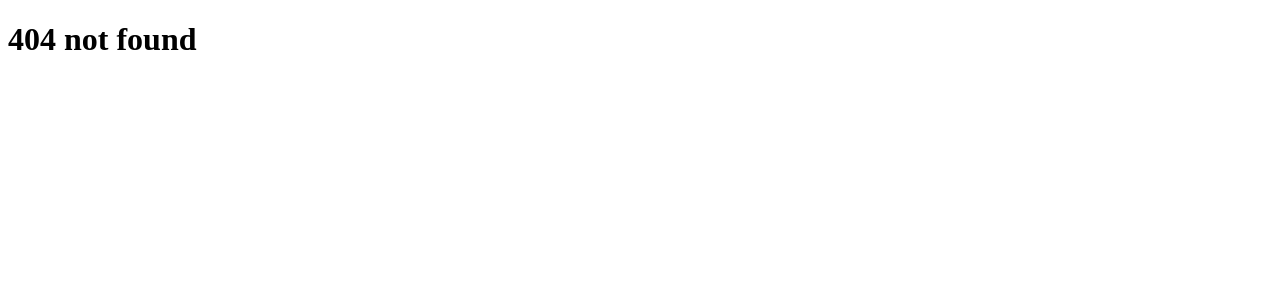
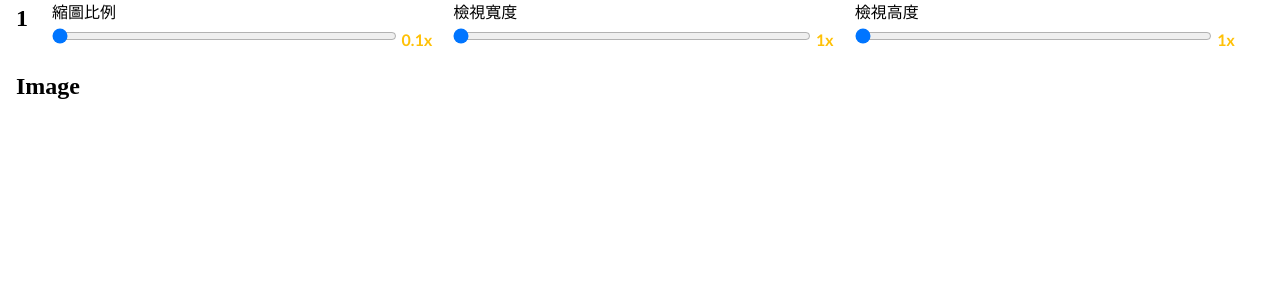
Before and after one commit to chochinlu/image-magnifier, a React (Create React App) app: page /check/1 in a window 1280 px wide. Before the commit this address had no page. Shown: the top 300 px of the page. Built offline with nearby package versions, Linux system fonts and the light colour scheme.

Commit message:
Basic theme, input style.

```diff
--- a/public/index.html
+++ b/public/index.html
@@ -5,6 +5,11 @@
     <link rel="shortcut icon" href="%PUBLIC_URL%/favicon.ico" />
     <meta name="viewport" content="width=device-width, initial-scale=1" />
     <meta name="theme-color" content="#000000" />
+    <link
+      href="https://fonts.googleapis.com/css?family=Lato:100,300,400,700,900"
+      rel="stylesheet"
+    />
+
     <!--
       manifest.json provides metadata used when your web app is installed on a
       user's mobile device or desktop. See https://developers.google.com/web/fundamentals/web-app-manifest/
--- a/src/components/App.js
+++ b/src/components/App.js
@@ -3,16 +3,24 @@ import { BrowserRouter, Route, Switch } from 'react-router-dom';
 import Main from './Main';
 import Magnifier from './Magnifier';
 import NoMatch from './NoMatch';
+import { ThemeProvider } from 'styled-components';
+import { GlobalStyle } from './style';
+import theme from './theme';
 
 function App() {
   return (
+    <ThemeProvider theme={theme}>
+      <>
+        <GlobalStyle />
         <BrowserRouter>
           <Switch>
             <Route exact path="/" component={Main} />
-        <Route exact path="/check" component={Magnifier} />
+            <Route exact path="/check/:img" component={Magnifier} />
             <Route component={NoMatch} />
           </Switch>
         </BrowserRouter>
+      </>
+    </ThemeProvider>
   );
 }
 
--- a/src/components/Magnifier.js
+++ b/src/components/Magnifier.js
@@ -1,7 +1,46 @@
 import React from 'react';
+import { Heading, Box, Flex, Text } from 'rebass';
+import { Label, Input } from './style';
+
+const Slider = ({ title, min, max, step, value, rate }) => (
+  <Flex flexDirection="column" justifyContent="center" flex={1} mx={2}>
+    <Box>
+      <Text fontSize={2}>{title}</Text>
+    </Box>
+    <Flex mt={1}>
+      <Box flex={1}>
+        <Input type="range" min={min} max={max} step={step} value={value} />
+      </Box>
+      <Box>
+        <Label>{value}x</Label>
+      </Box>
+    </Flex>
+  </Flex>
+);
 
 const Magnifier = props => {
-  return <h1>Magnifier</h1>;
+  return (
+    <Box>
+      {/* 調整參數bar */}
+      <Flex px={3} color="text" bg="primaryDark" justifyContent="center">
+        <Box>
+          <Heading fontSize="h3" fontWeight={900}>
+            {props.match.params.img}
+          </Heading>
+        </Box>
+        <Flex px={3} flex={1}>
+          <Slider title="縮圖比例" min={0.1} max={1} step={0.1} value={0.1} />
+          <Slider title="檢視寬度" min={1} max={3} step={0.5} value={1} />
+          <Slider title="檢視高度" min={1} max={2} step={0.5} value={1} />
+        </Flex>
+      </Flex>
+
+      {/* 小圖大圖 */}
+      <Box p={3}>
+        <Heading>Image</Heading>
+      </Box>
+    </Box>
+  );
 };
 
 export default Magnifier;
--- a/src/components/Main.js
+++ b/src/components/Main.js
@@ -1,7 +1,24 @@
 import React from 'react';
+import { Box, Heading, Card } from 'rebass';
+import { StyledLink } from './style';
 
 const Main = props => {
-  return <h1>Main</h1>;
+  return (
+    <Box m={4} p={4}>
+      <Heading color="primary" fontSize="h3" fontWeight={300}>
+        圖片檢視測試
+      </Heading>
+      <Card
+        borderRadius={2}
+        boxShadow="0 0.5rem 1rem rgba(0, 0, 0, .25)"
+        fontSize="h4"
+        p={3}
+        my={3}
+      >
+        <StyledLink to="/check/nasa">Example 1</StyledLink>
+      </Card>
+    </Box>
+  );
 };
 
 export default Main;
--- /dev/null
+++ b/src/components/style.js
@@ -0,0 +1,46 @@
+import { createGlobalStyle } from 'styled-components';
+import styled from 'styled-components';
+import { Link } from 'react-router-dom';
+import { color, fontSize, space } from 'styled-system';
+
+export const GlobalStyle = createGlobalStyle`
+  *,*::before, *::after {
+    margin:0;
+    padding: 0;
+    box-sizing: inherit;
+  }
+
+  html {
+    font-family: "Lato", sans-serif;
+    font-size: 62.5%;
+    font-weight: 400;
+    line-height: 1.5;
+    box-sizing: border-box;
+  }
+`;
+
+export const StyledLink = styled(Link)`
+  text-decoration: none;
+  ${color}
+`;
+
+StyledLink.defaultProps = {
+  color: 'primaryText'
+};
+
+export const Label = styled.label`
+  font-weight: bold;
+  ${space}
+  ${color}
+  ${fontSize}
+`;
+
+Label.defaultProps = {
+  px: 1,
+  color: 'accent',
+  fontSize: 3
+};
+
+export const Input = styled.input`
+  width: 100%;
+`;
--- /dev/null
+++ b/src/components/theme.js
@@ -0,0 +1,46 @@
+const theme = {
+  borders: ['1px solid'],
+  space: [0, '0.5rem', '1rem', '1.5rem', '2rem'],
+  colors: {
+    primary: '#009688',
+    primaryDark: '#00796B',
+    primaryLight: '#B2DFDB',
+    text: '#FFFFFF',
+    primaryText: '#212121',
+    secondaryText: '#757575',
+    divider: '#BDBDBD',
+    accent: '#FFC107'
+  }
+};
+
+const fontSizes = [
+  '1rem',
+  '1.2rem',
+  '1.4rem',
+  '1.6rem',
+  '2rem',
+  '2.4rem',
+  '3.4rem',
+  '4.8rem',
+  '6rem',
+  '9.6rem'
+];
+
+theme.fontSizes = {
+  ...fontSizes,
+  h1: fontSizes[9],
+  h2: fontSizes[8],
+  h3: fontSizes[7],
+  h4: fontSizes[6],
+  h5: fontSizes[5],
+  h6: fontSizes[4],
+  subtitle1: fontSizes[3],
+  subtitle2: fontSizes[2],
+  body1: fontSizes[3],
+  body2: fontSizes[2],
+  button: fontSizes[2],
+  caption: fontSizes[1],
+  overline: fontSizes[0]
+};
+
+export default theme;
```
Lines whose indentation alone changed are shown as unchanged.
